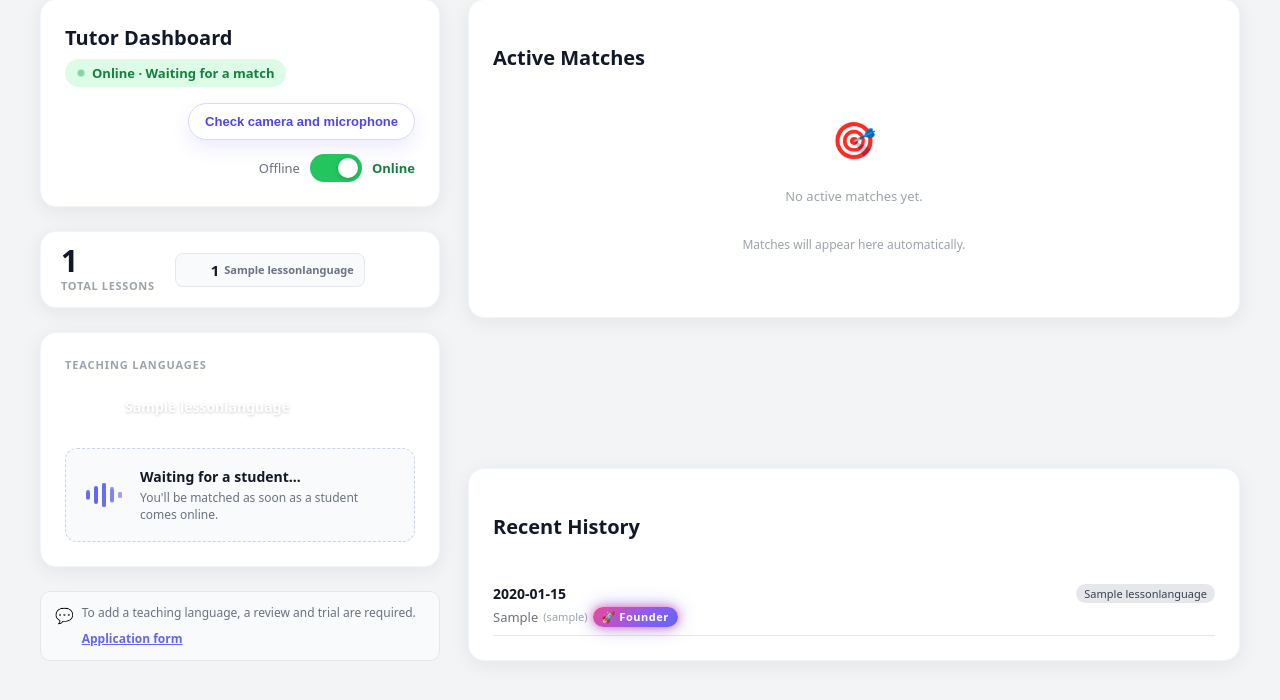
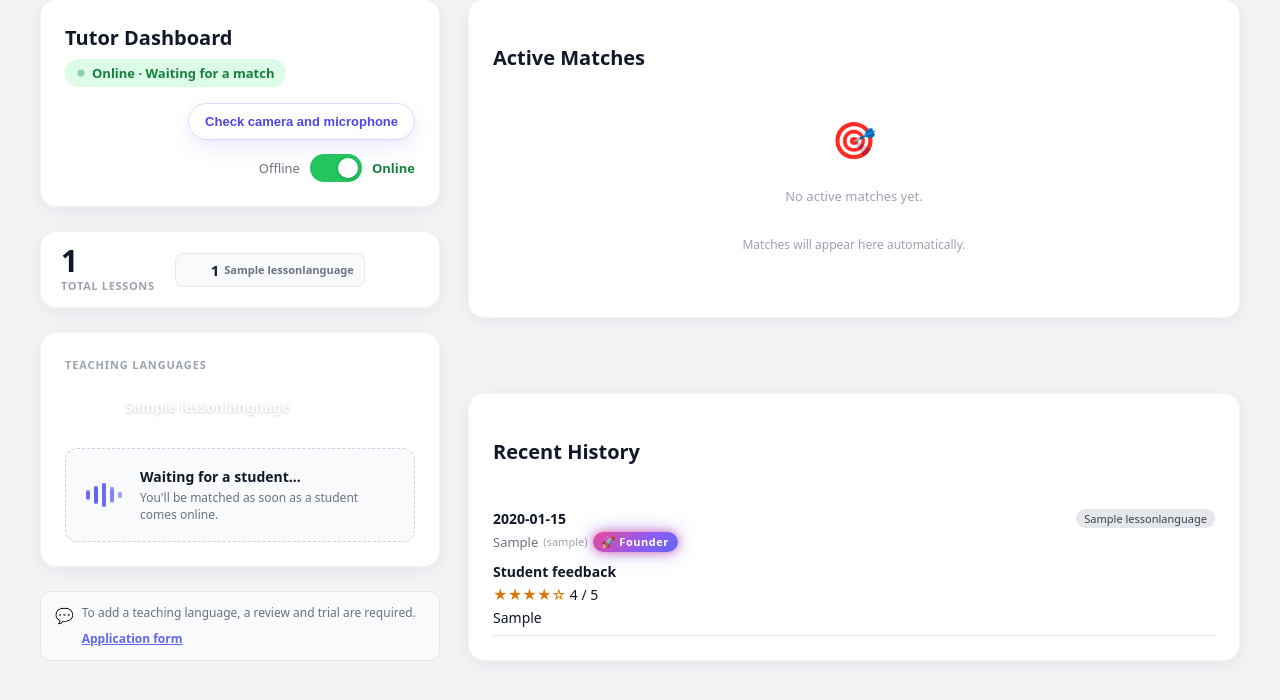
Before and after one commit to Zitatori/Django-5min-LanguageApp, a Django app: page /tutor/dashboard/ in a window 1280 px wide. Shown: the part 87-787 px from the top of the page. Run offline with Django 4.2, Linux system fonts and the light colour scheme; a user stored in the database is signed in; tables that the repository leaves empty hold one stand-in row (values such as "Sample post"); some libraries are stand-ins or nearby versions.

Commit message:
Show student feedback in tutor lesson history

```diff
--- a/templates/core/_recent_lessons.html
+++ b/templates/core/_recent_lessons.html
@@ -8,13 +8,27 @@
   <ul class="list">
     {% for m in matches %}
       <li style="display:flex; align-items:flex-start; justify-content:space-between; gap:12px;">
-        <div>
+        <div style="min-width:0; flex:1;">
           <div><strong>{{ m.started_at|date:"Y-m-d" }}</strong></div>
           <div class="text-muted" style="margin-top:4px; display:flex; align-items:center; gap:5px;">
             {% with u=m.request.student.user %}{% if u.first_name %}{{ u.first_name }} <span style="color:#9ca3af; font-size:.85em;">({{ u.username }})</span>{% else %}{{ u.username }}{% endif %}
             {% if u.is_superuser %}<span class="header-badge header-badge-dev">🚀 {% trans "Founder" %}</span>
             {% elif u.is_staff %}<span class="header-badge header-badge-admin">Admin</span>
             {% endif %}{% endwith %}
+          </div>
+          <div style="margin-top:10px; overflow-wrap:anywhere;">
+            <strong>{% trans "Student feedback" %}</strong>
+            {% if m.student_rating %}
+              <div style="margin-top:4px;">
+                <span aria-hidden="true" style="color:#d97706;">{% for star in "12345" %}{% if forloop.counter <= m.student_rating %}★{% else %}☆{% endif %}{% endfor %}</span>
+                <span>{{ m.student_rating }} / 5</span>
+              </div>
+            {% endif %}
+            {% if m.student_feedback %}
+              <div style="margin-top:4px; white-space:pre-wrap;">{{ m.student_feedback }}</div>
+            {% elif not m.student_rating %}
+              <div class="text-muted">{% trans "No feedback yet." %}</div>
+            {% endif %}
           </div>
         </div>
         <span class="badge badge-gray">{{ m.request.language.name }}</span>
```
Also changed, not shown: core/tests/test_tutor_feedback.py (added, +42 -0 lines).
